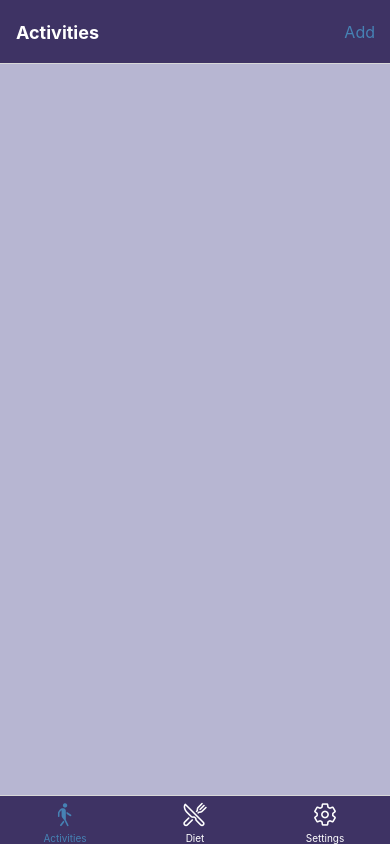
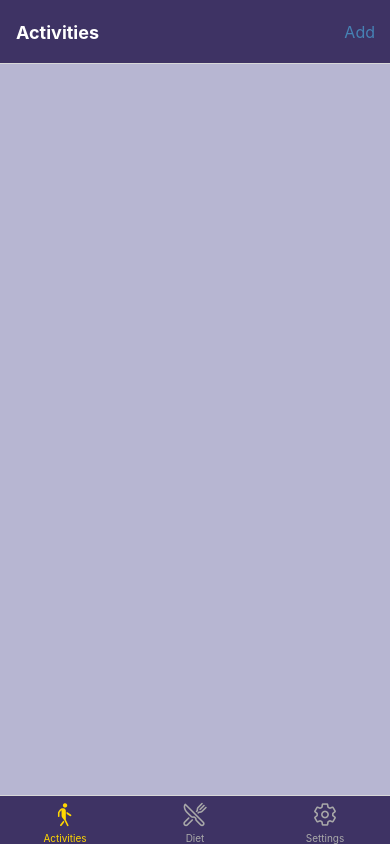
Before and after one commit to J3rrrrry/Assignment2, a React Native app: screen /AddDietEntry in a window 390 px wide. Built offline with nearby package versions, Linux system fonts and the light colour scheme.

Commit message:
Dynamically adjust description text color for dark and light mode support in Add screens.

```diff
--- a/App.js
+++ b/App.js
@@ -92,7 +92,7 @@ const TabNavigator = () => {
           return <Ionicons name={iconName} size={size} color={color} />;
         },
         tabBarActiveTintColor: theme.accent,
-        tabBarInactiveTintColor: theme.white,
+        tabBarInactiveTintColor: theme.gray,
         tabBarStyle: {
           backgroundColor: theme.primary,
         },
--- a/Helper/colors.js
+++ b/Helper/colors.js
@@ -2,10 +2,13 @@ const colors = {
     lightTheme: {
       primary: '#3E3364',
       secondary: '#605A86',
-      accent: '#4682B4',
+      accent: '#FFD700',
       white: '#FFFFFF',
       black: '#000000',
       background: '#B7B6D2',
+      gray: '#A9A9A9',
+      buttonBlue: '#4682B4',
+      text: '#3E3364',
     },
     darkTheme: {
       primary: '#3E3364',
@@ -14,6 +17,9 @@ const colors = {
       white: '#E5E5E5',
       black: '#000000',
       background: '#2C2A4A',
+      gray: '#A9A9A9',
+      buttonBlue: '#4682B4',
+      text: '#E5E5E5',
     },
 };
 
--- a/Screens/Activities.js
+++ b/Screens/Activities.js
@@ -12,7 +12,7 @@ const Activities = ({ navigation }) => {
     navigation.setOptions({
       headerRight: () => (
         <TouchableOpacity onPress={() => navigation.navigate('AddActivity')}>
-          <Text style={{ color: theme.accent, fontSize: 16, marginRight: 15 }}>
+          <Text style={{ color: theme.buttonBlue, fontSize: 16, marginRight: 15 }}>
             Add
           </Text>
         </TouchableOpacity>
--- a/Screens/AddActivity.js
+++ b/Screens/AddActivity.js
@@ -69,7 +69,7 @@ const AddActivity = ({ navigation }) => {
 
   return (
     <View style={[styles.container, { backgroundColor: theme.background }]}>
-      <Text style={[styles.label, { color: theme.primary }]}>Activity Type</Text>
+      <Text style={[styles.label, { color: theme.text }]}>Activity Type</Text>
       <DropDownPicker
         open={open}
         value={activityType}
@@ -81,7 +81,7 @@ const AddActivity = ({ navigation }) => {
         style={[styles.dropdown, { borderColor: theme.primary, backgroundColor: theme.white }]}
       />
 
-      <Text style={[styles.label, { color: theme.primary }]}>Duration (min)</Text>
+      <Text style={[styles.label, { color: theme.text }]}>Duration (min)</Text>
       <TextInput
         style={[styles.input, { borderColor: theme.primary, backgroundColor: theme.white }]}
         keyboardType="numeric"
@@ -89,7 +89,7 @@ const AddActivity = ({ navigation }) => {
         onChangeText={setDuration}
       />
 
-      <Text style={[styles.label, { color: theme.primary }]}>Date</Text>
+      <Text style={[styles.label, { color: theme.text }]}>Date</Text>
       <TextInput
         style={[styles.input, { borderColor: theme.primary, backgroundColor: theme.white }]}
         value={date ? date.toDateString() : ''}
@@ -108,8 +108,8 @@ const AddActivity = ({ navigation }) => {
       )}
 
       <View style={styles.buttonContainer}>
-        <Button title="Cancel" onPress={() => navigation.goBack()} color={theme.accent} />
-        <Button title="Save" onPress={validateAndSave} color={theme.accent} />
+        <Button title="Cancel" onPress={() => navigation.goBack()} color={theme.buttonBlue} />
+        <Button title="Save" onPress={validateAndSave} color={theme.buttonBlue} />
       </View>
     </View>
   );
--- a/Screens/AddDietEntry.js
+++ b/Screens/AddDietEntry.js
@@ -58,14 +58,14 @@ const AddDietEntry = ({ navigation }) => {
 
   return (
     <View style={[styles.container, { backgroundColor: theme.background }]}>
-      <Text style={[styles.label, { color: theme.primary }]}>Description</Text>
+      <Text style={[styles.label, { color: theme.text }]}>Description</Text>
       <TextInput
         style={[styles.input, { borderColor: theme.primary, backgroundColor: theme.white }]}
         value={description}
         onChangeText={setDescription}
       />
 
-      <Text style={[styles.label, { color: theme.primary }]}>Calories</Text>
+      <Text style={[styles.label, { color: theme.text }]}>Calories</Text>
       <TextInput
         style={[styles.input, { borderColor: theme.primary, backgroundColor: theme.white }]}
         keyboardType="numeric"
@@ -73,7 +73,7 @@ const AddDietEntry = ({ navigation }) => {
         onChangeText={setCalories}
       />
 
-      <Text style={[styles.label, { color: theme.primary }]}>Date</Text>
+      <Text style={[styles.label, { color: theme.text }]}>Date</Text>
       <TextInput
         style={[styles.input, { borderColor: theme.primary, backgroundColor: theme.white }]}
         value={date ? date.toDateString() : ''}
@@ -92,8 +92,8 @@ const AddDietEntry = ({ navigation }) => {
       )}
 
       <View style={styles.buttonContainer}>
-        <Button title="Cancel" onPress={() => navigation.goBack()} color={theme.accent} />
-        <Button title="Save" onPress={validateAndSave} color={theme.accent} />
+        <Button title="Cancel" onPress={() => navigation.goBack()} color={theme.buttonBlue} />
+        <Button title="Save" onPress={validateAndSave} color={theme.buttonBlue} />
       </View>
     </View>
   );
--- a/Screens/Diet.js
+++ b/Screens/Diet.js
@@ -12,7 +12,7 @@ const Diet = ({ navigation }) => {
     navigation.setOptions({
       headerRight: () => (
         <TouchableOpacity onPress={() => navigation.navigate('AddDietEntry')}>
-          <Text style={{ color: theme.accent, fontSize: 16, marginRight: 15 }}>
+          <Text style={{ color: theme.buttonBlue, fontSize: 16, marginRight: 15 }}>
             Add
           </Text>
         </TouchableOpacity>
```
